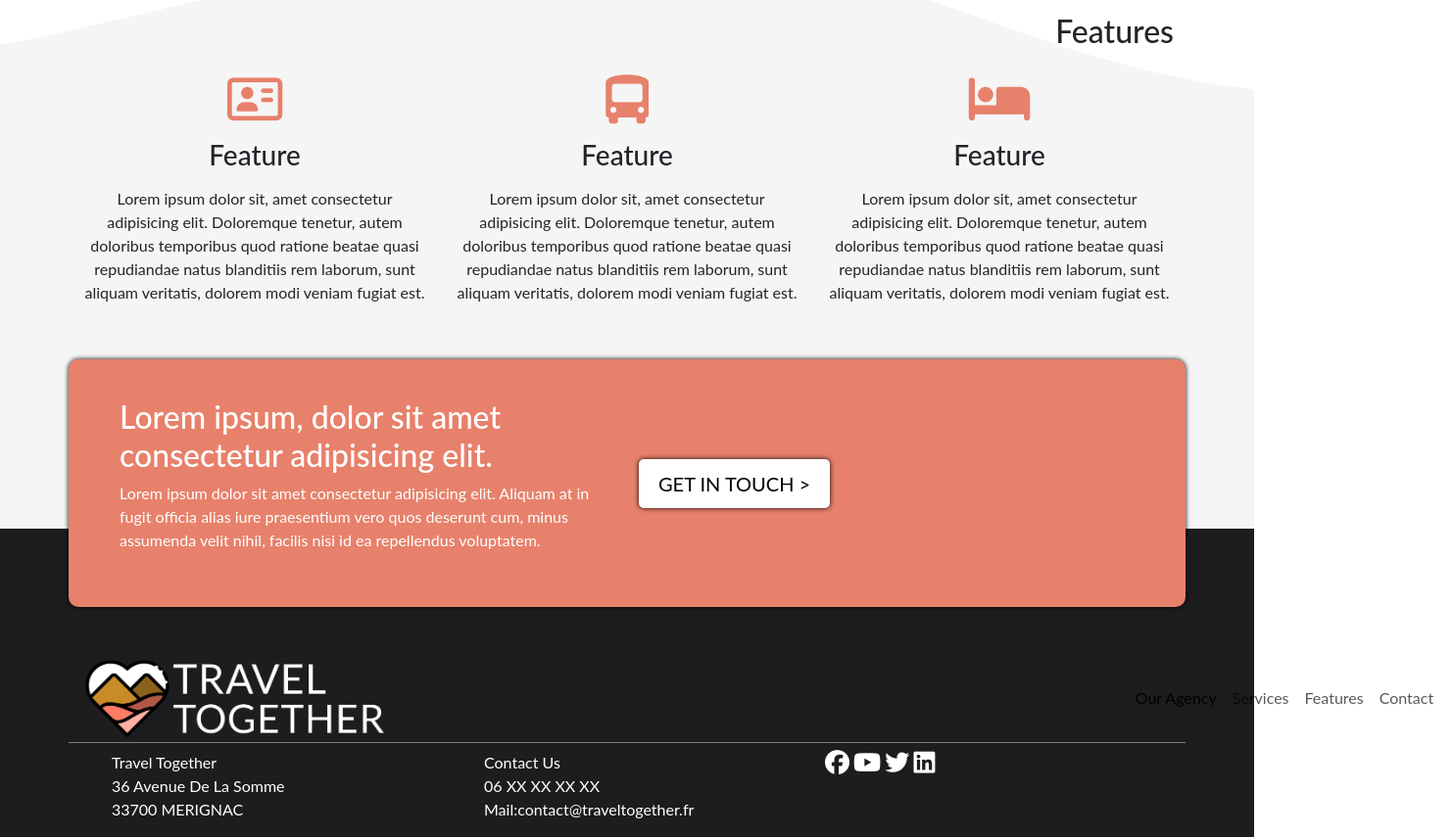
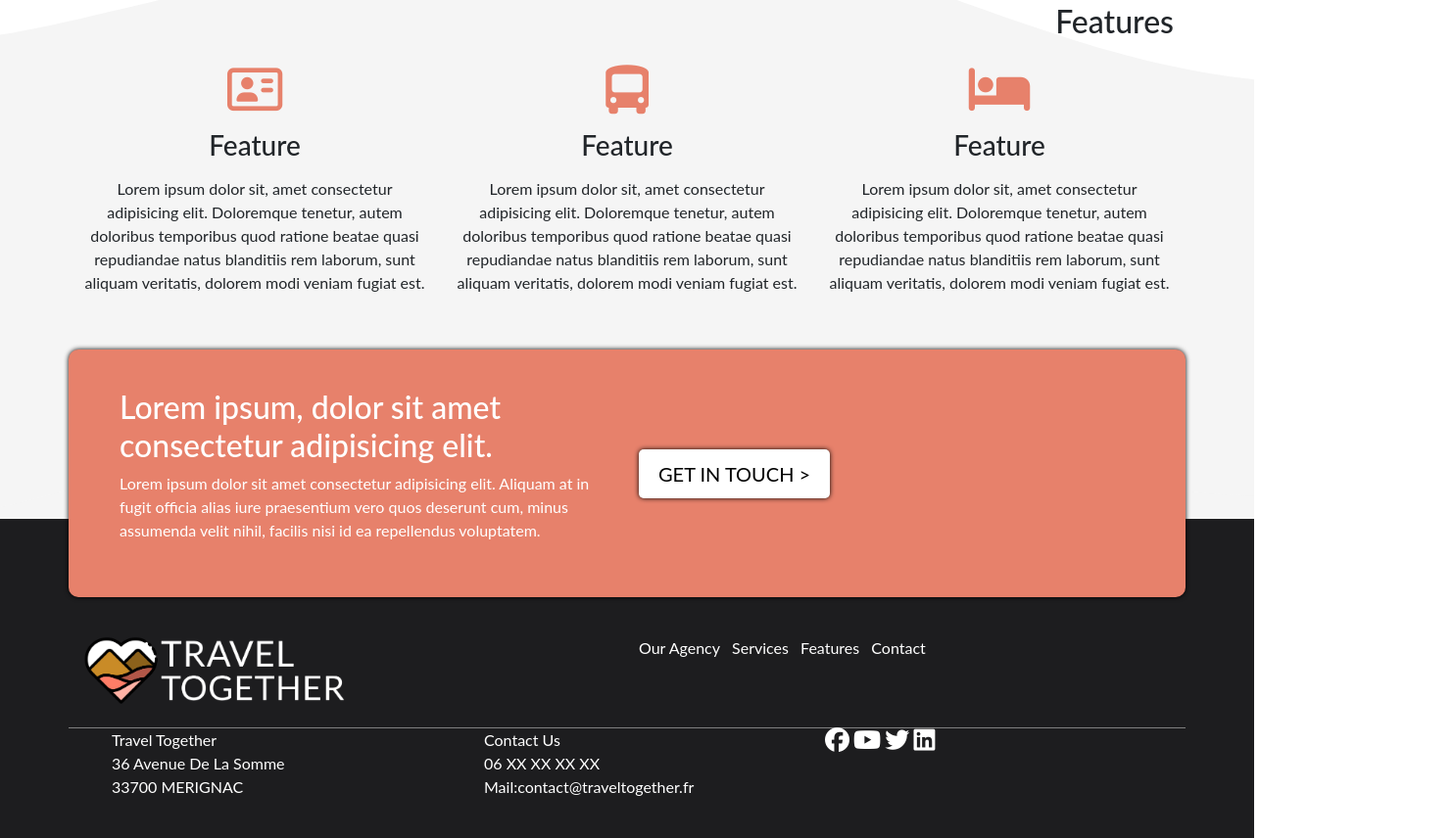
Before and after one commit to MEtourneaud/Projet-TravelTogether-Boostrap-SCSS-, a website: page index.html in a window 1280 px wide. Shown: the part 1122-1978 px from the top of the page at 98% size, 1483 px wide, since content can reach past the window. Drawn offline with Linux system fonts and the light colour scheme.

Commit message:
on_avance

```diff
--- a/assets/scss/layout/_footer.scss
+++ b/assets/scss/layout/_footer.scss
@@ -21,3 +21,10 @@ i{
 ul li{
     list-style-type: none;
 }
+
+
+footer{
+    div{
+        padding-bottom: 1vh;
+    }
+}
--- a/index.html
+++ b/index.html
@@ -15,11 +15,9 @@
 <body>
     <header>
         <nav class="navbar navbar-expand-lg bg-body">
-            <div class="container">
-                <div class="row flex-nowrap">
-                    <a class="navbar-brand" href="#">
-                        <img src="assets/img/Logo.png" alt="Logo Travel Together" width="auto" height="40px">
-                    </a>
+            <div class="container justify-content-between ">
+                <div class="row flex-nowrap justify-content-between">
+                    <a class="" href="#"><img src="assets/img/Logo.png" alt="Logo Travel Together" width="auto" height="40px"></a>
                     <button class="navbar-toggler" type="button" data-bs-toggle="collapse" data-bs-target="#navbarNavAltMarkup" aria-controls="navbarNavAltMarkup" aria-expanded="false" aria-label="Toggle navigation">
                         <span class="navbar-toggler-icon"></span>
                     </button>
@@ -37,7 +35,6 @@
     </header>
 
     <main>
-
         <section>
             <div class="container">
                 <div class="row justify-content-start rectangle1 position-relative">
@@ -142,47 +139,46 @@
     </main>
 
     <footer id="bg-footer">
-        <nav class="navbar navbar-expand-lg">
-            <div class="container brdr">
-                <div class="row flex-nowrap">
-                    <a class="navbar-brand" href="#">
-                        <img src="assets/img/Logo-white.png" alt="Logo Travel Together" width="auto" height="80px">
+        <div class="container brdr">
+            <div class="row flex-nowrap">
+                <div class="col-12 col-md-12 col-lg-6">
+                    <a href="#">
+                        <img src="assets/img/Logo-white.png" alt="Logo Travel Together" width="50%" height="auto%">
                     </a>
-                    <button class="navbar-toggler" type="button" data-bs-toggle="collapse" data-bs-target="#navbarNavAltMarkup" aria-controls="navbarNavAltMarkup" aria-expanded="false" aria-label="Toggle navigation">
-                        <span class="navbar-toggler-icon"></span>
-                    </button>
-                    <div class="collapse navbar-collapse justify-content-end" id="navbarNavAltMarkup">
-                        <div class="navbar-nav">
-                        <a class="nav-link active" aria-current="page" href="#">Our Agency</a>
-                        <a class="nav-link" href="#">Services</a>
-                        <a class="nav-link" href="#">Features</a>
-                        <a class="nav-link" href="#">Contact</a>
-                        </div>
-                    </div>
+                </div>
+                <div class="col-12 col-md-12 col-lg-6">
+                    <ul class="list-inline">
+                        <li class="list-inline-item"><a href="">Our Agency</a></li>
+                        <li class="list-inline-item"><a href="">Services</a></li>
+                        <li class="list-inline-item"><a href="">Features</a></li>
+                        <li class="list-inline-item"><a href="">Contact</a></li>
+                    </ul>
                 </div>
             </div>
-          </nav>
+        </div>
           <div class="container">
             <div class="row">
-                <div class="col-12 col-md-6 col-lg-4">
+                <div class="col-12 col-md-12 col-lg-4">
                     <ul>
                         <li>Travel Together</li>
                         <li>36 Avenue De La Somme</li>
                         <li>33700 MERIGNAC</li>
                     </ul>
                 </div>
-                <div class="col-12 col-md-6 col-lg-4">
+                <div class="col-12 col-md-12 col-lg-4">
                     <ul>
                         <li>Contact Us</li>
                         <li>06 XX XX XX XX</li>
                         <li>Mail:contact@traveltogether.fr</li>
                     </ul>
                 </div>
-                <div class="col-12 col-md-6 col-lg-4">
-                    <i class="fa-brands fa-facebook" style="color: #ffffff;"></i>
-                    <i class="fa-brands fa-youtube" style="color: #ffffff;"></i>
-                    <i class="fa-brands fa-twitter" style="color: #ffffff;"></i>
-                    <i class="fa-brands fa-linkedin" style="color: #ffffff;"></i>
+                <div class="col-12 col-md-12 col-lg-4">
+                    <div class="justify-content-end">
+                        <a href=""><i class="fa-brands fa-facebook" style="color: #ffffff;"></i></a>
+                        <a href=""><i class="fa-brands fa-youtube" style="color: #ffffff;"></i></a>
+                        <a href=""><i class="fa-brands fa-twitter" style="color: #ffffff;"></i></a>
+                        <a href=""><i class="fa-brands fa-linkedin" style="color: #ffffff;"></i></a>
+                    </div>
                 </div>
             </div>
           </div>
```
Also changed, not shown: assets/css/style.css, 1 other file.
